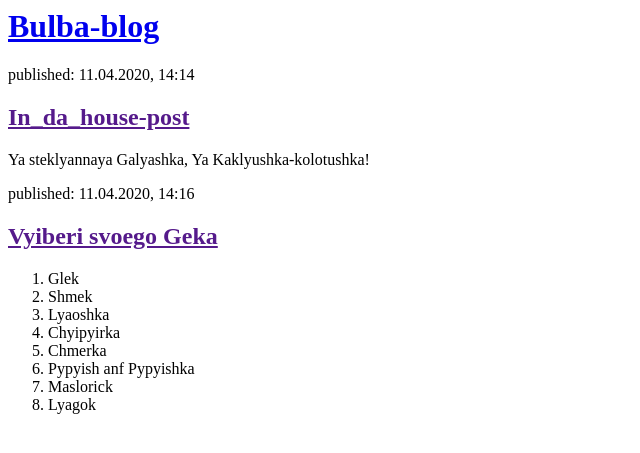
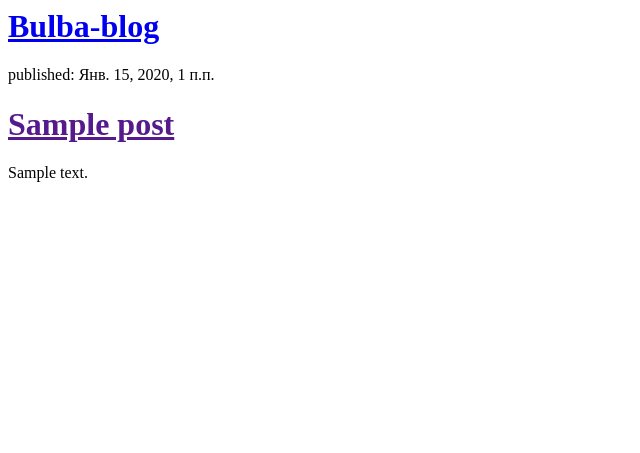
Before and after one commit to eurollar/my-first-blog, a Django app: page / in a window 1280 px wide. Shown: the top 453 px of the page, without its empty margins (0-640 px from the left). Run offline with Django 3.2, Linux system fonts and the light colour scheme; tables that the repository leaves empty hold one stand-in row (values such as "Sample post").

Commit message:
Modified templates to display posts from database.

```diff
--- a/blog/templates/blog/post_list.html
+++ b/blog/templates/blog/post_list.html
@@ -6,26 +6,13 @@
 		<div>
 			<h1><a href="/">Bulba-blog</a></h1>
 		</div>
-
-		<div>
-			<p>published: 11.04.2020, 14:14</p>
-			<h2><a href="">In_da_house-post</a></h2>
-			<p>Ya steklyannaya Galyashka, Ya Kaklyushka-kolotushka!<p>
-		</div>
-
-		<div>
-			<p>published: 11.04.2020, 14:16</p>
-			<h2><a href="">Vyiberi svoego Geka</a></h2>
-			<ol>
-			<li>Glek</li>
-			<li>Shmek</li>
-			<li>Lyaoshka</li>
-			<li>Chyipyirka</li>
-			<li>Chmerka</li>
-			<li>Pypyish anf Pypyishka</li>
-			<li>Maslorick</li>
-			<li>Lyagok</li>
-			</ol>
+{% for post in posts %}
+	<div>
+		<p>published: {{ post.published_date }}</p>
+		<h1><a href="">{{ post.title }}</a></h1>
+		<p>{{ post.text|linebreaksbr }}</p>
+	</div>
+{% endfor %}
 
 	</body>
 </html>
--- a/blog/views.py
+++ b/blog/views.py
@@ -1,6 +1,9 @@
 from django.shortcuts import render
+from django.utils import timezone
+from .models import Post
 
 def post_list(request):
-    return render(request, 'blog/post_list.html', {})
+    posts = Post.objects.filter(published_date__lte=timezone.now()).order_by('published_date')
+    return render(request, 'blog/post_list.html', {'posts': posts})
 
 # Create your views here.
```
